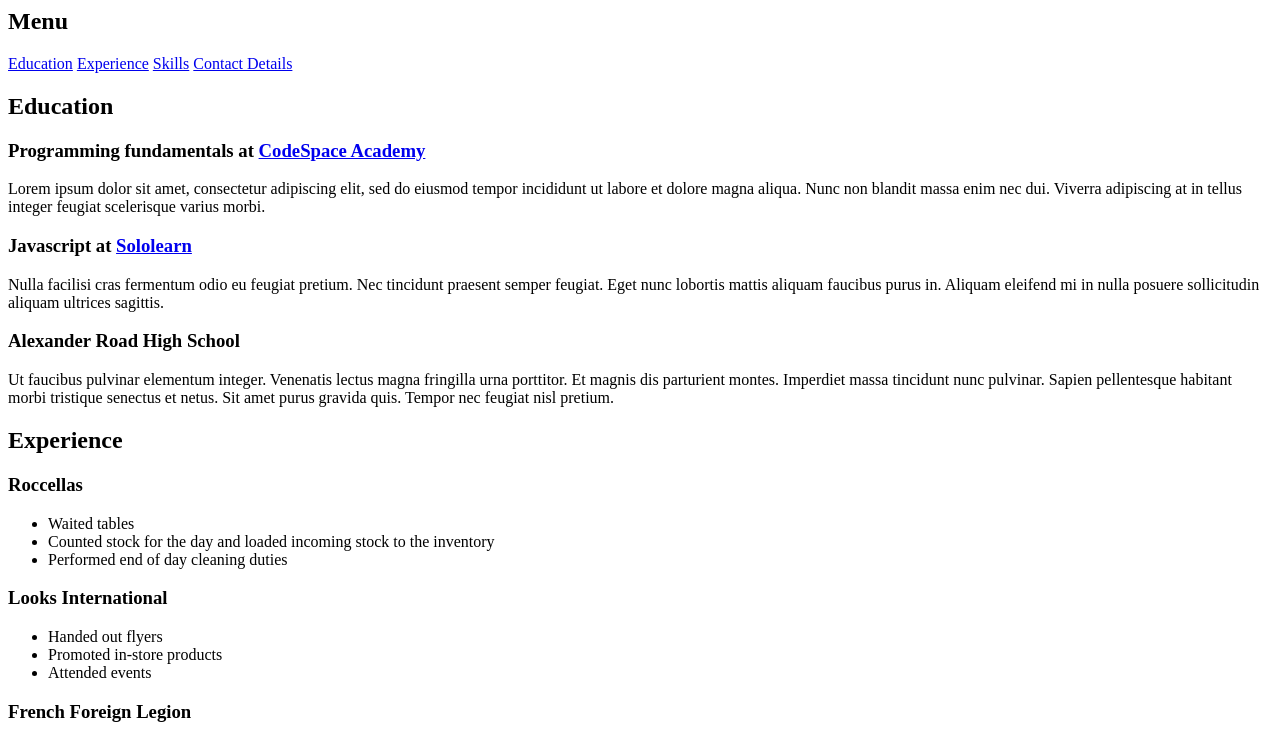
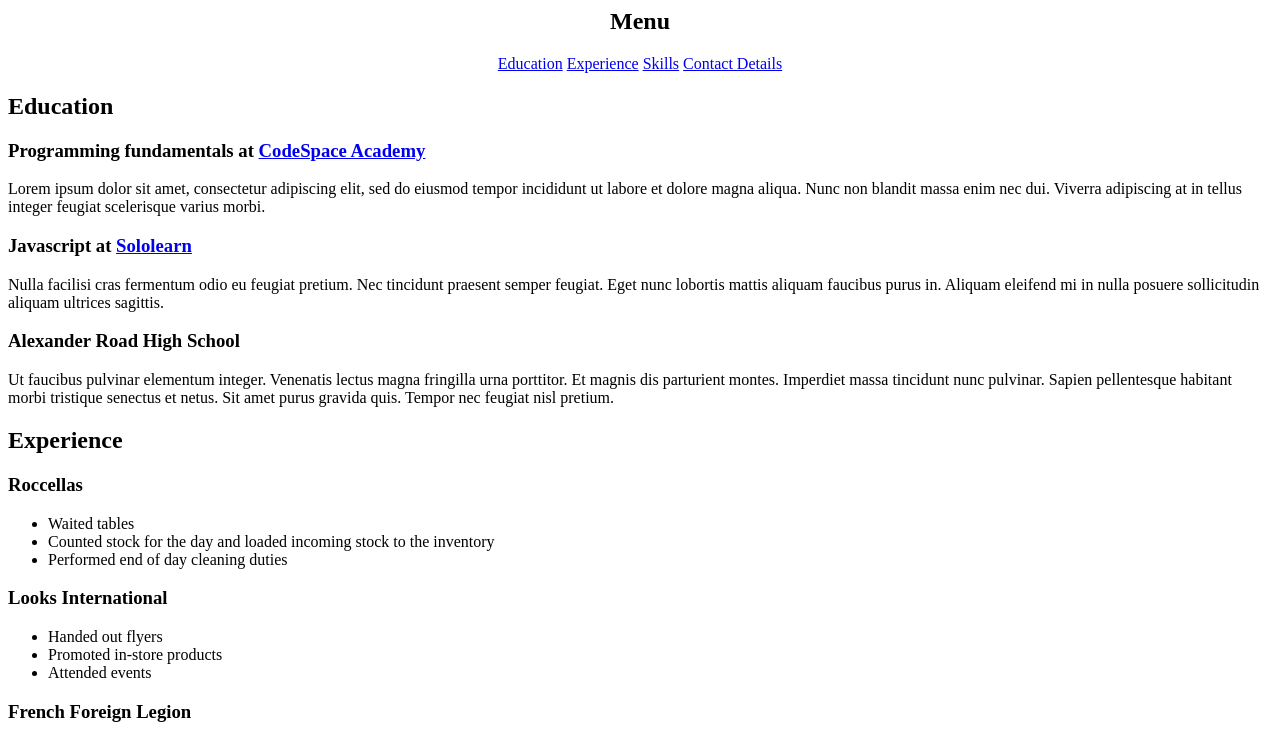
Before and after one commit to JulianQuenet/JULQUE086_FTO2301_GroupC_JulianQuenet_ITW5, a plain HTML site: page index.html in a window 1280 px wide. Shown: the part 285-1024 px from the top of the page. Drawn offline with Linux system fonts and the light colour scheme.

Commit message:
did some styling

```diff
--- a/CSS/style.css
+++ b/CSS/style.css
@@ -0,0 +1,15 @@
+*{
+   margin: 0;
+   padding: 0;
+   border: 0;
+}
+
+div{
+    margin: 20px;
+    padding:5px;
+    border:5px;
+}
+
+h1,h2,h3,p{
+    margin:10px;
+}
--- a/index.html
+++ b/index.html
@@ -8,6 +8,7 @@
   </head>
   <body>
     <header>
+      <div class="header">
         <h1>Julian Quenet</h1>
         <p>Aspiring Software Developer</p>
         <img
@@ -16,10 +17,11 @@
           width="170"
           height="155"
         />
+      </div>
     </header>
     <main>
       <section>
-        <div class="menu">
+        <div class="menu" align="center">
           <aside>
             <h2>Menu</h2>
             <a href="#education">Education</a>
```
Lines whose indentation alone changed are shown as unchanged.
